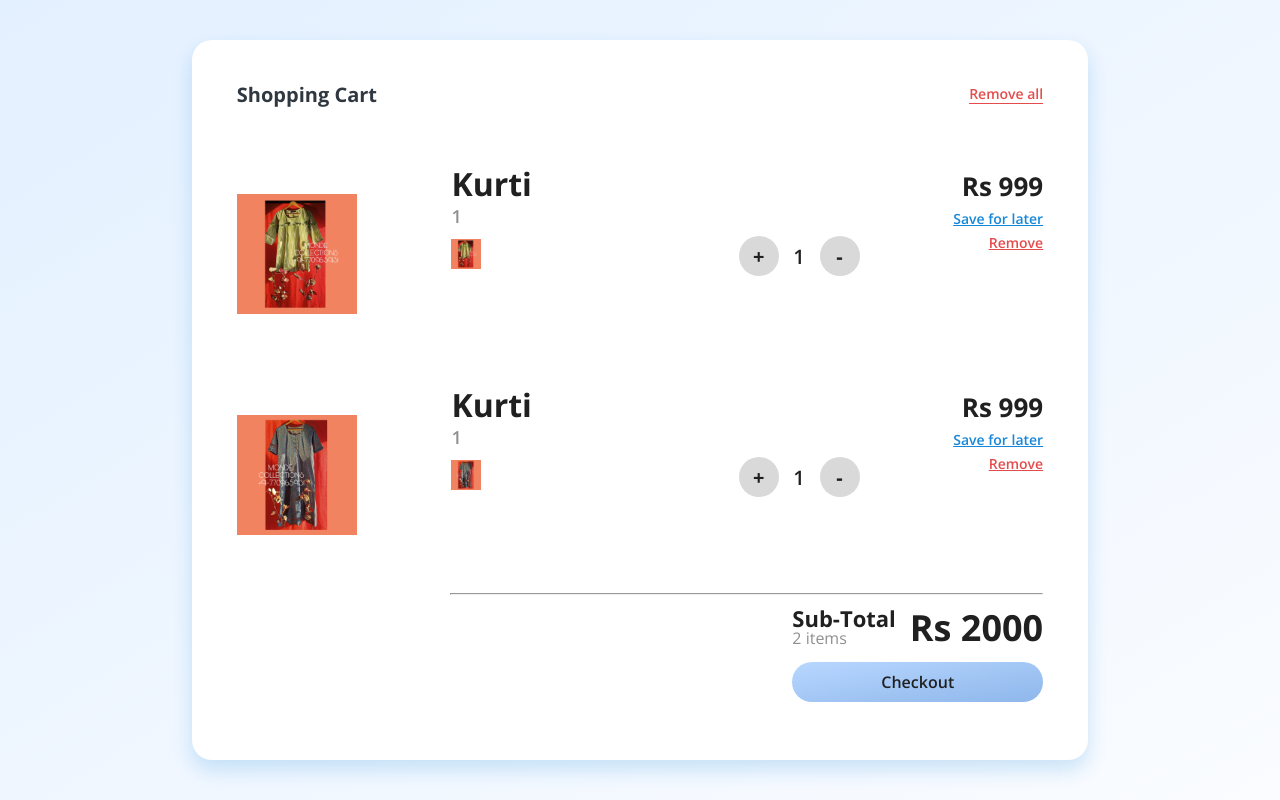
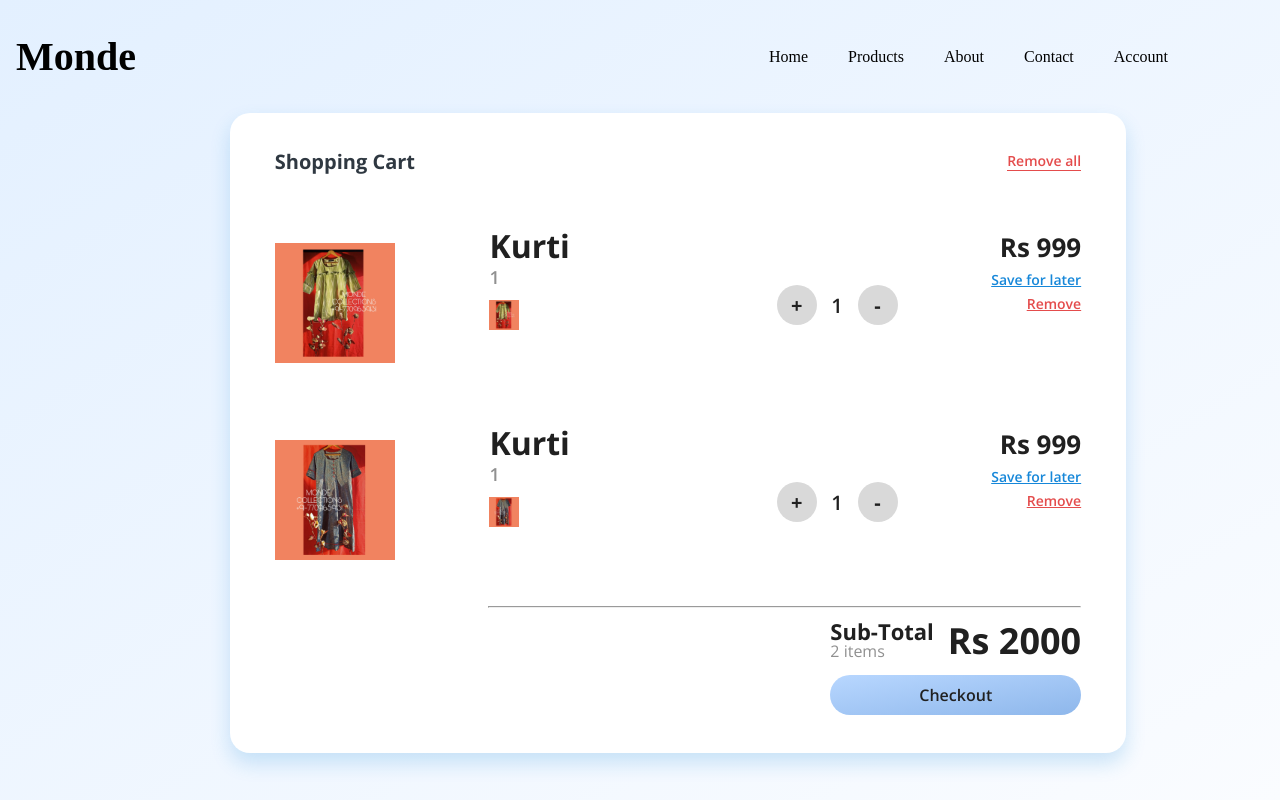
Before and after one commit to VarzikaT/MondeCollections, a PHP site: page /cart.html in a window 1280 px wide. Run offline with PHP 8.4, Linux system fonts and the light colour scheme.

Commit message:
navigation

```diff
--- a/cart.css
+++ b/cart.css
@@ -3,17 +3,18 @@ body{
 	padding: 0;
 	background: linear-gradient(to bottom right, #E3F0FF, #FAFCFF);
 	height: 100vh;
-	display: flex;
+	display: block;
 	justify-content: center;
 	align-items: center;
 }
 
 .CartContainer{
 	width: 70%;
-	height: 90%;
+	height: 80%;
 	background-color: #ffffff;
     border-radius: 20px;
     box-shadow: 0px 10px 20px #1687d933;
+	margin-left: 230px;
 }
 
 .Header{
@@ -179,3 +180,227 @@ hr{
 	font-weight: 600;
 	color: #202020;
 }
+
+/* nav */
+
+.nav {
+	padding: 1.2rem 7;
+
+  }
+
+  .nav.fix-nav {
+	position: fixed;
+	top: 0;
+	left: 0;
+	width: 100%;
+	background-color: #243a6f;
+	box-shadow: 0 5px 15px rgba(0, 0, 0, 0.3);
+	z-index: 999;
+  }
+
+  .row video {
+	margin: 0;
+	padding: 0;
+	position: absolute;
+	top: 0;
+	left: 0;
+	object-fit: cover;
+	width: 100%;
+	height: 100%;
+	z-index: -2
+  }
+
+  .nav.fix-nav .nav-link,
+  .nav.fix-nav .logo,
+  .nav.fix-nav .cart-icon,
+  .nav.fix-nav .hamburger {
+	color: #fff;
+  }
+
+  .navigation {
+	display: flex;
+	align-items: center;
+	justify-content: space-between;
+  }
+
+  .logo h1 {
+	font-size: 2.5rem;
+  }
+
+  .nav-list {
+	display: flex;
+	align-items: center;
+  }
+
+  .nav-item:not(:last-child) {
+	margin-right: 0.5rem;
+  }
+
+  .nav-link:link,
+  .nav-link:visited {
+	padding: 0.8rem 1rem;
+	transition: all 300ms ease-in-out;
+  }
+
+  .nav-link.icon {
+	font-size: 3rem;
+  }
+
+  .top-nav {
+	display: none;
+  }
+
+  .hamburger {
+	display: none;
+  }
+
+  .cart-icon {
+	display: none;
+  }
+
+  @media only screen and (max-width: 768px) {
+	.menu {
+	  position: fixed;
+	  top: 0;
+	  left: -100%;
+	  width: 80%;
+	  max-width: 40rem;
+	  height: 100%;
+	  transition: all 500ms ease-in-out;
+	  z-index: 100;
+	}
+
+	.row video {
+	  margin: 0;
+	  padding: 0;
+	  position: absolute;
+	  top: 0;
+	  left: 0;
+	  object-fit: cover;
+	  width: 100%;
+	  height: 100%;
+	  z-index: -2
+	}
+	.menu.show {
+	  left: 0;
+	}
+
+	.top-nav {
+	  display: flex;
+	  align-items: center;
+	  justify-content: space-between;
+	  background-color: #243a6f;
+	  padding: 1rem 1.6rem;
+	}
+
+	.top-nav .logo {
+	  color: #fff;
+	}
+
+	.top-nav .close {
+	  color: #fff;
+	  font-size: 3rem;
+	  padding: 1rem;
+	  cursor: pointer;
+	}
+
+	.cart-icon {
+	  display: block;
+	  font-size: 3rem;
+	}
+
+	.hamburger {
+	  display: block;
+	  font-size: 3rem;
+	  padding: 0.5rem;
+	  cursor: pointer;
+	}
+
+	.nav-link:link,
+	.nav-link:visited {
+	  display: block;
+	  font-size: 1.7rem;
+	  padding: 1rem 0;
+	}
+
+	.nav.fix-nav .nav-link {
+	  color: #243a6f;
+	}
+
+	.nav-list {
+	  flex-direction: column;
+	  align-items: start;
+	  padding: 1rem 1.6rem;
+	}
+
+	body.show::before {
+	  content: "";
+	  position: absolute;
+	  top: 0;
+	  left: 0;
+	  width: 100%;
+	  height: 100%;
+	  /* background-color: rgba(0, 0, 0, 0.8); */
+	  z-index: 4;
+	}
+
+	.nav.show {
+	  background-color: rgba(0, 0, 0, 0.8);
+	}
+
+	.nav-link.icon {
+	  display: none;
+	}
+  }
+  li {
+	list-style: none;
+  }
+
+
+
+  a:hover {
+	background-color: rgb(177, 175, 189);
+  }
+
+  .header {
+	position: relative;
+	width: 100%;
+	min-height: 100vh;
+	overflow: hidden;
+  }
+
+  a {
+	color: inherit;
+	text-decoration: none;
+  }
+
+  .container {
+	padding: 0 16px;
+  }
+
+  /* .container::after, .row::after {
+	content: "";
+	clear: both;
+	display: table;
+  }
+   */
+
+   .container {
+	max-width: 120rem;
+	margin: 0 auto;
+  }
+
+  .container-md {
+	max-width: 100rem;
+	margin: 0 auto;
+  }
+
+  @media only screen and (max-width: 1200px) {
+	.container {
+	  padding: 0 3rem;
+	}
+
+	.container-md {
+	  padding: 0 3rem;
+	}
+  }
--- a/cart.html
+++ b/cart.html
@@ -6,6 +6,59 @@
 	<link href="https://fonts.googleapis.com/css?family=Open+Sans:300,400,600,700,900" rel="stylesheet">
 </head>
 <body>
+	<!-- !-- Navigation Bar-->
+  <nav class="nav">
+    <div class="navigation container">
+      <div class="logo">
+        <h1>Monde</h1>
+      </div>
+
+      <div class="menu">
+        <div class="top-nav">
+          <div class="logo">
+            <h1>Monde</h1>
+          </div>
+          <div class="close">
+            <i class="bx bx-x"></i>
+          </div>
+        </div>
+
+        <ul class="nav-list">
+
+
+          <li class="nav-item">
+            <a href="index.html" class="nav-link scroll-link">Home</a>
+          </li>
+          <li class="nav-item">
+            <a href="product.html" class="nav-link">Products</a>
+          </li>
+          <li class="nav-item">
+            <a href="aboutus.html" class="nav-link scroll-link">About</a>
+          </li>
+          <li class="nav-item">
+            <a href="contactus.html" class="nav-link scroll-link">Contact</a>
+          </li>
+          <li class="nav-item">
+            <a href="account.html" class="nav-link scroll-link">Account</a>
+          </li>
+          <li class="nav-item">
+            <a href="cart.html" class="nav-link icon"><i class="fas fa-cart-plus"></i></a>
+          </li>
+          <li class="nav-item">
+            <a href="login.html" class="nav-link scroll-link"><i class="far fa-user-circle fa-2x "></i></a>
+          </li>
+        </ul>
+      </div>
+      <!-- <a href="cart.html" class="cart-icon">
+        <i class="fas fa-cart-plus"></i>
+
+        </a> -->
+
+        <div class="hamburger">
+          <i class="bx bx-menu"></i>
+        </div>
+      </div>
+    </nav>
    <div class="CartContainer">
    	   <div class="Header">
    	   	<h3 class="Heading">Shopping Cart</h3>
```
Also changed, not shown: login.css (+35 -16 lines), login.html (+4 -9 lines).
